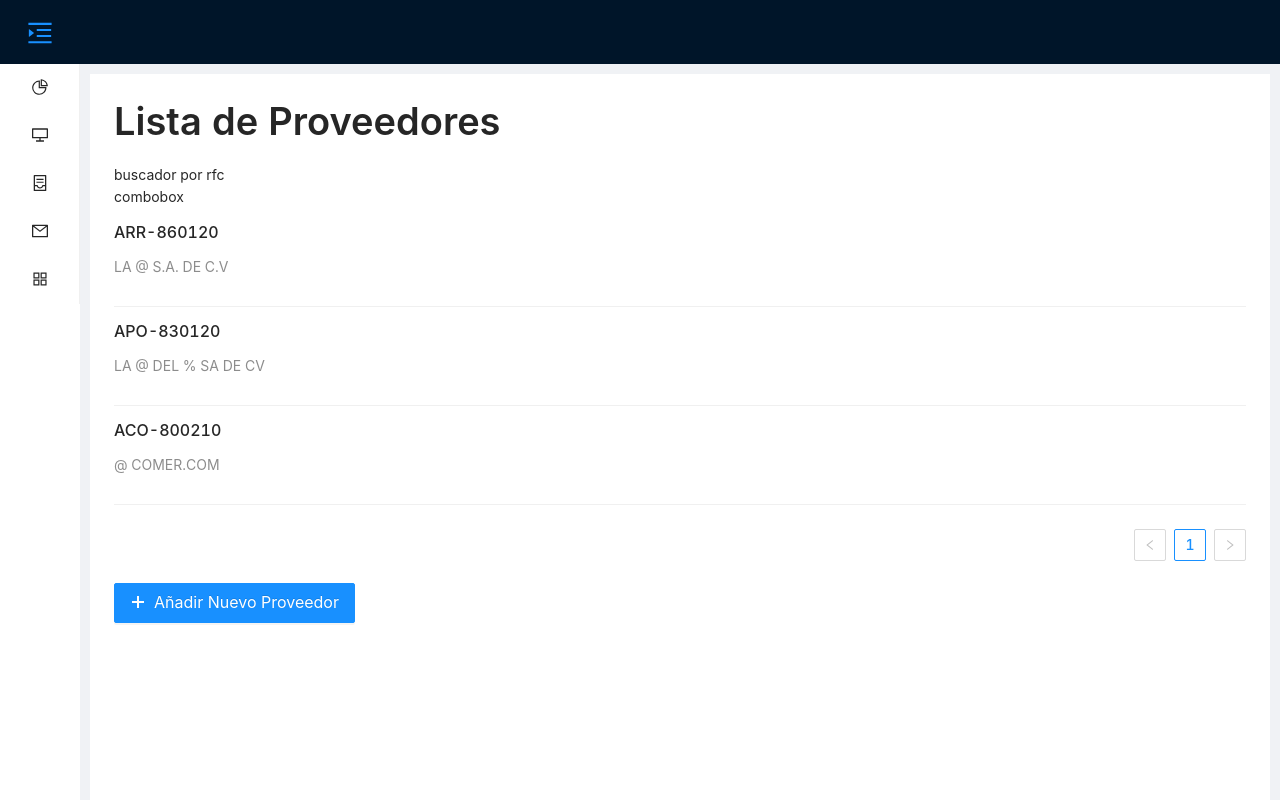
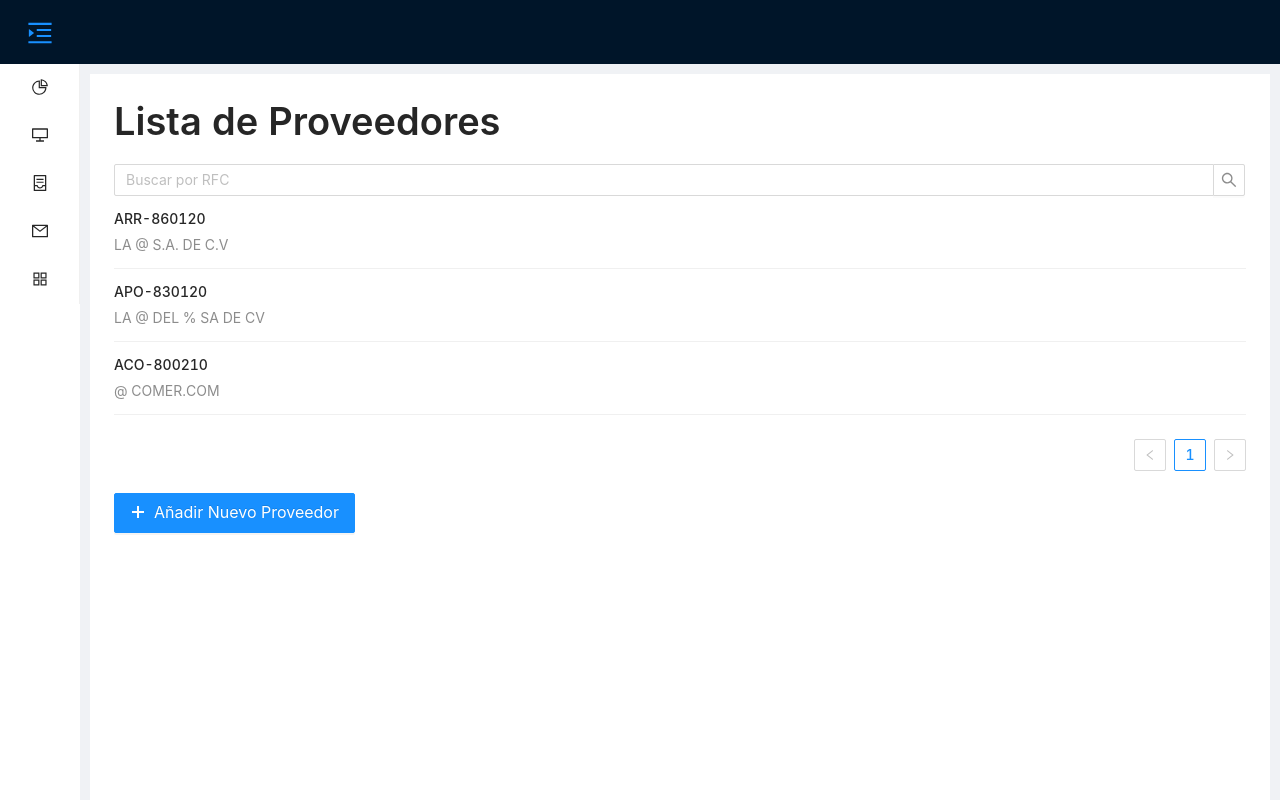
Before and after one commit to Kernel-System/kernel-system-app, a React (Create React App) app: page /proveedores in a window 1280 px wide. Shown: the top 800 px of the page. Built offline with nearby package versions, Linux system fonts and the light colour scheme.

Commit message:
style(ProveedorList): mejorar diseño y agregar búsqueda

```diff
--- a/src/components/list/ProveedorList/index.js
+++ b/src/components/list/ProveedorList/index.js
@@ -1,34 +1,44 @@
 import './styles.css';
 import { useState } from 'react';
-import { List, Typography, Button, Modal } from 'antd';
+import { List, Typography, Button, Modal, Input } from 'antd';
 import { PlusOutlined } from '@ant-design/icons';
+import { Link } from 'react-router-dom';
+import ProveedorForm from 'components/forms/ProveedorForm';
+
 const { Title } = Typography;
 
 const Index = ({ list }) => {
   const [isModalVisible, setIsModalVisible] = useState(false);
-  const [elementList, setelementList] = useState({});
+  const [listElement, setListElement] = useState({});
+  const [listToShow, setListToShow] = useState(list);
 
-  const showModal = (elementList) => {
+  const showModal = (listElement) => {
     setIsModalVisible(true);
-    setelementList(elementList);
-  };
-
-  const handleOk = () => {
-    setIsModalVisible(false);
+    setListElement(listElement);
   };
 
   const handleCancel = () => {
     setIsModalVisible(false);
   };
 
+  const proveedorActualizado = () => {};
+
+  const buscarProveedor = (e) => {
+    setListToShow(
+      list.filter((item) => item.rfc.includes(e.target.value.toUpperCase()))
+    );
+  };
+
   return (
     <>
       <Title>Lista de Proveedores</Title>
-      buscador por rfc
+      <Input.Search
+        onChange={buscarProveedor}
+        placeholder='Buscar por RFC'
+      ></Input.Search>
       <br />
-      combobox
       <List
-        itemLayout='vertical'
+        itemLayout='horizontal'
         size='default'
         pagination={{
           onChange: (page) => {
@@ -36,35 +46,45 @@ const Index = ({ list }) => {
           },
           pageSize: 10,
         }}
-        dataSource={list}
+        dataSource={listToShow}
         renderItem={(item) => (
-          <List.Item
-            key={item.rfc}
+          <List.Item key={item.rfc}>
+            <List.Item.Meta
+              title={
+                <p
                   onClick={() => {
                     showModal(item);
                   }}
+                  style={{
+                    cursor: 'pointer',
+                    margin: 0,
+                  }}
                 >
-            <List.Item.Meta
-              //avatar={<Avatar src={item.avatar} />}
-              title={item.rfc}
+                  {item.rfc}
+                </p>
+              }
               description={item.nombre}
             />
           </List.Item>
         )}
       />
       <br />
+      <Link to='/añadir-proveedor'>
         <Button type='primary' size='large' icon={<PlusOutlined />}>
           Añadir Nuevo Proveedor
         </Button>
+      </Link>
       <Modal
-        title={elementList.rfc}
+        title={listElement.rfc}
         visible={isModalVisible}
-        onOk={handleOk}
+        footer={null}
         onCancel={handleCancel}
       >
-        <p>{elementList.nombre}</p>
-        <p>{elementList.razon}</p>
-        <p>Lo que falta...</p>
+        <ProveedorForm
+          onSubmit={proveedorActualizado}
+          submitText='Guardar cambios'
+          datosProveedor={listElement}
+        />
       </Modal>
     </>
   );
--- a/src/components/list/ProveedorList/styles.css
+++ b/src/components/list/ProveedorList/styles.css
@@ -14,3 +14,6 @@
 [data-theme='dark'] .demo-infinite-container {
   border: 1px solid #303030;
 }
+.ant-modal-body {
+  padding-top: 12px;
+}
```
Lines whose indentation alone changed are shown as unchanged.
